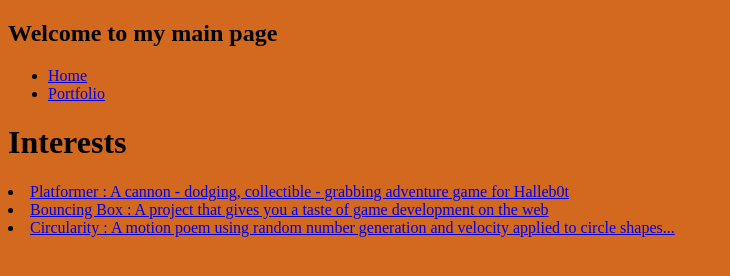
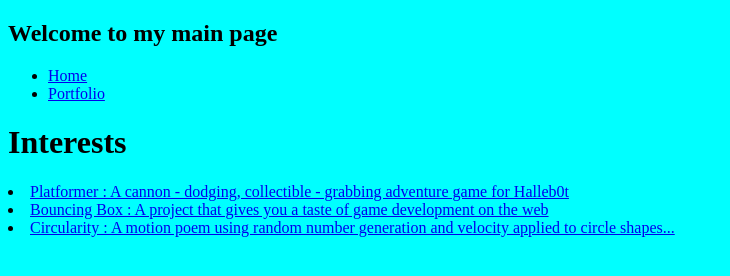
Before and after one commit to Kelinrobertson/Kelinrobertson.github.io, a plain HTML site: page port/portfolio.html in a window 1280 px wide. Shown: the whole page, without its empty margins (0-730 px from the left). Drawn offline with Linux system fonts and the light colour scheme.

Commit message:
Update portfolio.html

```diff
--- a/port/portfolio.html
+++ b/port/portfolio.html
@@ -4,7 +4,7 @@
 <title>Kelin's portfolio</title>
  <Style>
    #color {
-      background-color: chocolate;
+      background-color: aqua;
    }
 </Style>
 <link>
```
